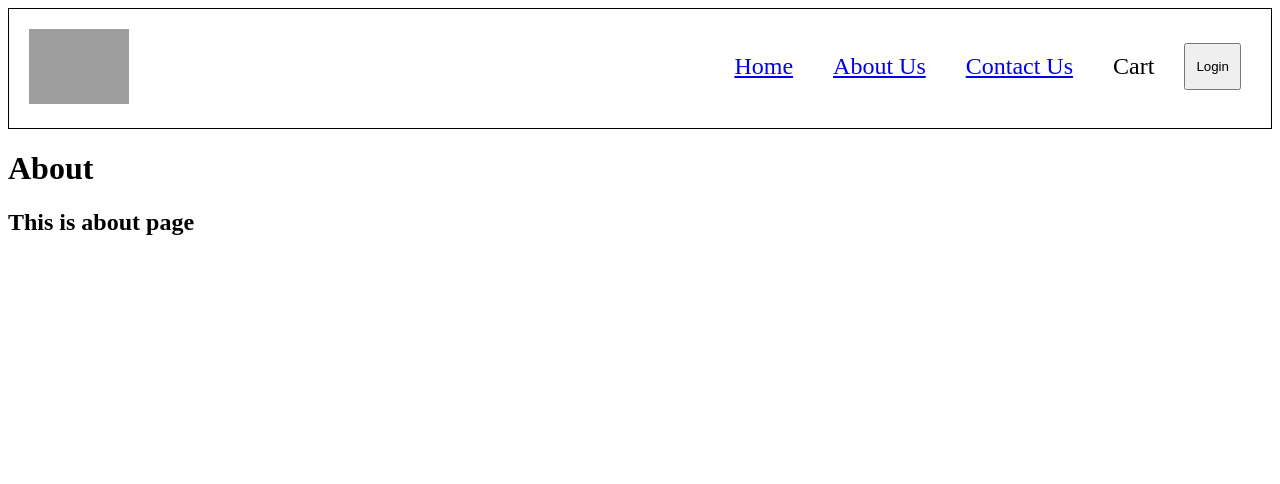
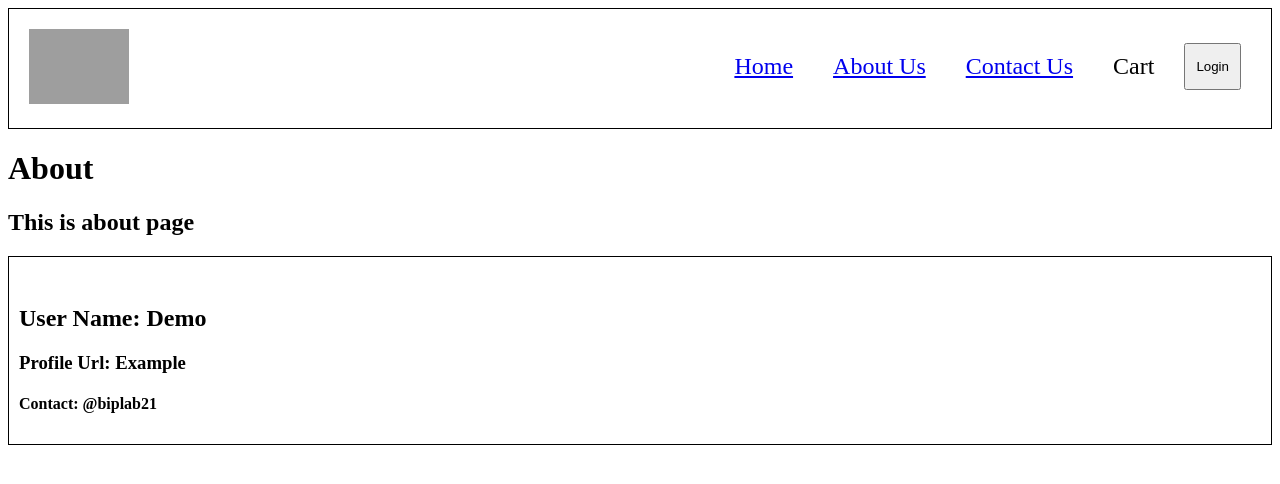
Before and after one commit to Biplab21/namaste-react, a React (Vite) app: page /about in a window 1280 px wide. Shown: the top 484 px of the page. Built offline with nearby package versions, Linux system fonts and the light colour scheme; no server answers; grey boxes are pictures that could not be loaded.

Commit message:
Chapter 8

```diff
--- a/index.css
+++ b/index.css
@@ -97,3 +97,8 @@
     font-style: italic;
     font-weight: bold;
 }
+
+.user-card{
+    padding: 10px;
+    border: 1px solid black;
+}
--- a/src/components/About.js
+++ b/src/components/About.js
@@ -1,10 +1,22 @@
-const About = () => {
+import React from "react"
+import User from "./User"
+import UserClass from "./UserClass"
+
+class About extends React.Component{
+  constructor(props){
+    super(props)
+  }
+
+  render(){
+
     return (
       <div>
           <h1>About</h1>
           <h2>This is about page</h2>
+          <UserClass name="Biplab Paul (class)" location="Dehradun Class"/>
       </div>
     )
   }
+}
 
 export default About
--- /dev/null
+++ b/src/components/User.js
@@ -0,0 +1,16 @@
+import { useState } from "react"
+
+const User = ({ name }) => {
+    const [count, setCount] = useState(0)
+
+    return (
+        <div className="user-card">
+            <h1>Count = {count}</h1>
+            <h2>Name: { name }</h2>
+            <h3>Location: Kolkata</h3>
+            <h4>Contact: @biplab21</h4>
+        </div>
+    )
+}
+
+export default User
--- /dev/null
+++ b/src/components/UserClass.js
@@ -0,0 +1,52 @@
+import React from "react";
+
+class UserClass extends React.Component {
+
+    constructor(props) {
+        super(props)
+
+        this.state = {
+            userInfo: {
+                login: 'Demo',
+                html_url: 'Example',
+            }
+        }
+        console.log("Constructor called");
+
+    }
+
+    async componentDidMount () {
+        console.log("componentDidMount called");
+        const data = await fetch("https://api.github.com/users/Biplab21")
+        const json = await data.json()
+        console.log(json);
+
+        this.setState({
+            userInfo: json
+        })
+    }
+
+    componentDidUpdate () {
+        console.log("componentDidUpdate Called");
+    }
+
+    componentWillUnmount(){
+        console.log("componentWillUnmount Called");
+    }
+
+    render () {
+        console.log("Render called");
+        const { login, html_url, avatar_url } = this.state.userInfo
+
+        return (
+            <div className="user-card">
+                <img src={ avatar_url } alt="" />
+                <h2>User Name: { login }</h2>
+                <h3>Profile Url: { html_url }</h3>
+                <h4>Contact: @biplab21</h4>
+            </div>
+        )
+    }
+}
+
+export default UserClass
```
Lines whose indentation alone changed are shown as unchanged.
